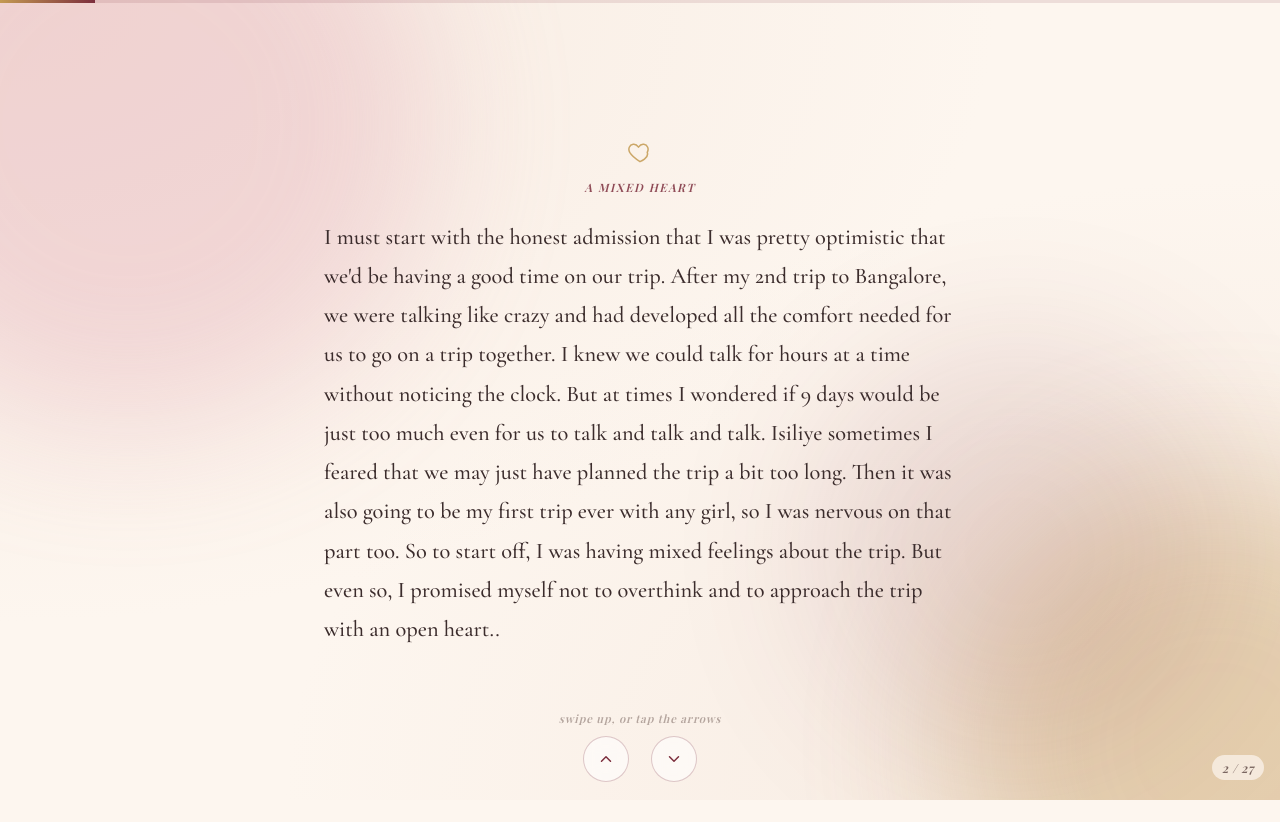
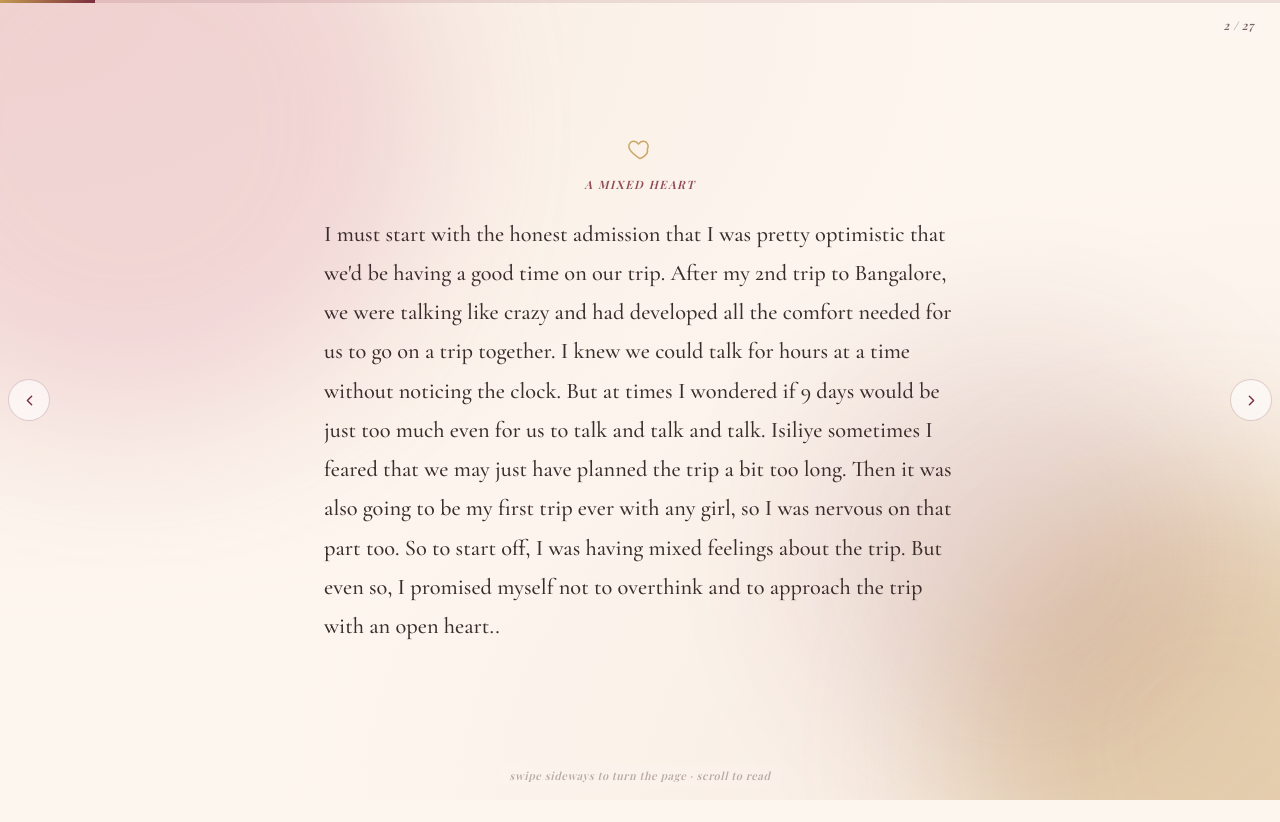
Before and after one commit to ubermensch-w2p/for-simy, a plain HTML site: page index.html in a window 1280 px wide. Both pictures are taken after a click on the button "Next page". Drawn offline with nearby package versions, Linux system fonts and the light colour scheme; a web font is replaced by a local one.

Commit message:
decouple scroll and swipe

```diff
--- a/index.html
+++ b/index.html
@@ -98,8 +98,8 @@
   .stage{
     position:relative;
     z-index:1;
+    height:100vh;
     height:100dvh;
-    height:100vh;
     width:100%;
   }
 
@@ -109,7 +109,10 @@
     display:flex;
     align-items:center;
     justify-content:center;
-    padding: max(9vh, 36px) 7vw calc(max(9vh, 36px) + env(safe-area-inset-bottom, 0px)) 7vw;
+    padding-top: max(8vh, 30px);
+    padding-bottom: calc(max(8vh, 30px) + env(safe-area-inset-bottom, 0px));
+    padding-left: max(7vw, calc(64px + env(safe-area-inset-left, 0px)));
+    padding-right: max(7vw, calc(64px + env(safe-area-inset-right, 0px)));
     opacity:0;
     transform:translateY(28px) scale(.985);
     transition:opacity .65s cubic-bezier(.22,1,.36,1), transform .65s cubic-bezier(.22,1,.36,1);
@@ -131,29 +134,26 @@
     width:100%;
     max-height:100%;
     overflow-y:auto;
-    overscroll-behavior:contain;
+    overflow-x:hidden;
+    overscroll-behavior-y:contain;
+    touch-action:pan-y;
     -webkit-overflow-scrolling:touch;
-    padding: 4px 4px 16px 4px;
+    padding: 4px 4px 22px 4px;
     scrollbar-width:thin;
     scrollbar-color:var(--rose) transparent;
   }
   .slide-inner::-webkit-scrollbar{width:5px;}
   .slide-inner::-webkit-scrollbar-thumb{background:var(--rose);border-radius:4px;}
 
-  /* Extra breathing room at the bottom of slides that need to scroll,
-     so the last line of text never sits under the floating nav buttons. */
-  .slide-inner.has-scroll{
-    padding-bottom: calc(100px + env(safe-area-inset-bottom, 0px));
-  }
-
-  /* Soft fade cue: hints that there's more to read below, and visually
-     eases text out from behind the nav buttons instead of a hard clip. */
+  /* Soft fade cue: purely a "there's more below" hint for scrollable
+     pages — reading and page-turning are separate gestures now, so
+     this is cosmetic rather than load-bearing for avoiding overlap. */
   .scroll-fade{
     position:fixed;
     left:0;right:0;
     bottom:0;
-    height:126px;
-    background:linear-gradient(to bottom, rgba(253,246,239,0) 0%, var(--cream) 72%);
+    height:64px;
+    background:linear-gradient(to bottom, rgba(253,246,239,0) 0%, var(--cream) 85%);
     pointer-events:none;
     z-index:5;
     opacity:0;
@@ -230,6 +230,7 @@
     border-radius:40px;
     cursor:pointer;
     background:rgba(255,255,255,.35);
+    -webkit-backdrop-filter:blur(6px);
     backdrop-filter:blur(6px);
     animation:pulse 2.6s ease-in-out infinite;
     touch-action:manipulation;
@@ -261,68 +262,68 @@
     margin:2px 0 0 0;
   }
 
-  /* Navigation */
-  .nav{
+  /* Navigation — page-turn buttons live on the side edges, well clear
+     of the reading column, so they never sit over text at any scroll
+     position. Vertical space (top/bottom) is reserved for reading. */
+  .nav-btn{
     position:fixed;
-    left:0;right:0;
-    bottom:calc(18px + env(safe-area-inset-bottom, 0px));
-    display:flex;
-    align-items:center;
-    justify-content:center;
-    gap:22px;
-    z-index:10;
-    pointer-events:none;
-  }
-  .nav button{
-    pointer-events:auto;
-    width:46px;height:46px;
+    top:50%;
+    transform:translateY(-50%);
+    width:42px;height:42px;
     border-radius:50%;
-    border:1px solid rgba(124,46,61,.25);
-    background:rgba(255,255,255,.55);
+    border:1px solid rgba(124,46,61,.22);
+    background:rgba(255,255,255,.6);
+    -webkit-backdrop-filter:blur(8px);
     backdrop-filter:blur(8px);
     display:flex;
     align-items:center;
     justify-content:center;
     cursor:pointer;
     color:var(--wine);
+    z-index:10;
     transition:transform .2s ease, background .2s ease, opacity .3s ease;
     touch-action:manipulation;
     -webkit-tap-highlight-color:transparent;
     user-select:none;
   }
-  .nav button:active{transform:scale(.9);}
-  .nav button:disabled{opacity:0;pointer-events:none;}
-  .nav button svg{width:18px;height:18px; pointer-events:none;}
+  #prevBtn{ left: calc(8px + env(safe-area-inset-left, 0px)); }
+  #nextBtn{ right: calc(8px + env(safe-area-inset-right, 0px)); }
+  .nav-btn:active{ transform:translateY(-50%) scale(.88); }
+  .nav-btn:disabled{ opacity:0; pointer-events:none; }
+  .nav-btn svg{ width:17px;height:17px; pointer-events:none; }
 
   .counter{
     position:fixed;
+    top:calc(14px + env(safe-area-inset-top, 0px));
     right:calc(16px + env(safe-area-inset-right, 0px));
-    bottom:calc(20px + env(safe-area-inset-bottom, 0px));
     font-family:'Playfair Display', serif;
     font-style:italic;
-    font-size:.78rem;
+    font-size:.74rem;
     color:var(--ink-soft);
     letter-spacing:.05em;
     z-index:10;
     background:rgba(253,246,239,.7);
-    padding:4px 10px;
+    padding:3px 10px;
     border-radius:20px;
   }
 
   .hint{
     position:fixed;
     left:50%;
-    bottom:calc(74px + env(safe-area-inset-bottom, 0px));
+    bottom:calc(14px + env(safe-area-inset-bottom, 0px));
     transform:translateX(-50%);
     font-family:'Playfair Display', serif;
     font-style:italic;
-    font-size:.7rem;
-    letter-spacing:.08em;
+    font-size:.68rem;
+    letter-spacing:.06em;
     color:var(--ink-soft);
     opacity:.55;
-    z-index:10;
+    z-index:6;
     text-align:center;
     pointer-events:none;
+    background:rgba(253,246,239,.7);
+    padding:3px 12px;
+    border-radius:20px;
   }
 
   @media (min-width: 720px){
@@ -330,7 +331,10 @@
   }
 
   @media (max-height: 620px){
-    .slide{ padding-top:5vh; padding-bottom:5vh; }
+    .slide{
+      padding-top:4vh;
+      padding-bottom: calc(4vh + env(safe-area-inset-bottom, 0px));
+    }
     .eyebrow{ margin-bottom:14px; }
   }
 </style>
@@ -623,17 +627,15 @@
 
 <div class="scroll-fade" id="scrollFade"></div>
 
-<div class="nav">
-  <button id="prevBtn" aria-label="Previous">
-    <svg viewBox="0 0 24 24" fill="none" stroke="currentColor" stroke-width="2" stroke-linecap="round" stroke-linejoin="round"><path d="M18 15l-6-6-6 6"/></svg>
-  </button>
-  <button id="nextBtn" aria-label="Next">
-    <svg viewBox="0 0 24 24" fill="none" stroke="currentColor" stroke-width="2" stroke-linecap="round" stroke-linejoin="round"><path d="M6 9l6 6 6-6"/></svg>
-  </button>
-</div>
+<button id="prevBtn" class="nav-btn" aria-label="Previous page">
+  <svg viewBox="0 0 24 24" fill="none" stroke="currentColor" stroke-width="2" stroke-linecap="round" stroke-linejoin="round"><path d="M15 18l-6-6 6-6"/></svg>
+</button>
+<button id="nextBtn" class="nav-btn" aria-label="Next page">
+  <svg viewBox="0 0 24 24" fill="none" stroke="currentColor" stroke-width="2" stroke-linecap="round" stroke-linejoin="round"><path d="M9 6l6 6-6 6"/></svg>
+</button>
 
 <div class="counter" id="counter">1 / 27</div>
-<div class="hint" id="hint">swipe up, or tap the arrows</div>
+<div class="hint" id="hint">swipe sideways to turn the page · scroll to read</div>
 
 <script>
 (function(){
@@ -657,26 +659,16 @@
     return s ? s.querySelector('.slide-inner') : null;
   }
 
-  // A slide only needs the extra bottom clearance / fade cue if its
-  // content is actually taller than the visible area.
-  function isScrollable(inner){
-    return !!inner && (inner.scrollHeight - inner.clientHeight > 4);
-  }
-
-  function atBottom(inner){
-    return !inner || (inner.scrollHeight - inner.clientHeight - inner.scrollTop <= 4);
-  }
-
-  function atTop(inner){
-    return !inner || inner.scrollTop <= 4;
-  }
-
+  // Purely cosmetic: show a "more below" fade while a long page still
+  // has unread content underneath. Has no bearing on page-turning —
+  // reading (vertical) and turning pages (horizontal) are now fully
+  // separate gestures, so there is nothing for this to conflict with.
   function updateScrollCues(){
     var inner = activeInner();
     if(!inner){ scrollFade.classList.remove('show'); return; }
-    var scrollable = isScrollable(inner);
-    inner.classList.toggle('has-scroll', scrollable);
-    scrollFade.classList.toggle('show', scrollable && !atBottom(inner));
+    var scrollable = inner.scrollHeight - inner.clientHeight > 4;
+    var atBottom = inner.scrollHeight - inner.clientHeight - inner.scrollTop <= 4;
+    scrollFade.classList.toggle('show', scrollable && !atBottom);
   }
 
   function render(){
@@ -689,7 +681,7 @@
     counter.textContent = (current+1) + ' / ' + total;
     prevBtn.disabled = current === 0;
     nextBtn.disabled = current === total - 1;
-    hint.style.opacity = current === 0 ? '1' : (current < 3 ? '.55' : '0');
+    hint.style.opacity = current === 0 ? '1' : (current < 3 ? '.5' : '0');
     updateScrollCues();
   }
 
@@ -732,26 +724,29 @@
   bindTap(nextBtn, next);
   bindTap(document.getElementById('beginBtn'), next);
 
+  // Keyboard: left/right (and Page Up/Down, Space) turn pages, matching
+  // the horizontal swipe gesture. Up/Down are left alone so they keep
+  // their normal browser behaviour of scrolling the page content.
   window.addEventListener('keydown', function(e){
-    if(['ArrowDown','ArrowRight',' ','PageDown'].indexOf(e.key) > -1){ e.preventDefault(); next(); }
-    if(['ArrowUp','ArrowLeft','PageUp'].indexOf(e.key) > -1){ e.preventDefault(); prev(); }
+    if(['ArrowRight',' ','PageDown'].indexOf(e.key) > -1){ e.preventDefault(); next(); }
+    if(['ArrowLeft','PageUp'].indexOf(e.key) > -1){ e.preventDefault(); prev(); }
     if(e.key === 'Home'){ goTo(0); }
     if(e.key === 'End'){ goTo(total-1); }
   });
 
-  // touch / swipe — a vertical drag only changes the page once the
-  // reader has actually run out of content to scroll in that direction.
-  // Any drag that the inner content absorbs as a scroll never also
-  // flips the page, so there's no more "one extra scroll = next page".
-  var touchStartX = 0, touchStartY = 0, touchActive = false, scrollTopAtStart = 0;
+  // Page-turning gesture: HORIZONTAL swipe only. Vertical drags are
+  // never touched by this handler at all — touch-action:pan-y on the
+  // scrollable content means a vertical drag is handled entirely by
+  // the browser's native scrolling, with zero JS in the loop. That
+  // full separation is what makes reading and turning pages feel
+  // predictable instead of tangled together.
+  var touchStartX = 0, touchStartY = 0, touchActive = false;
   document.addEventListener('touchstart', function(e){
     if(e.touches.length !== 1) return;
-    if(e.target.closest && e.target.closest('.nav, .cover .begin')) return;
+    if(e.target.closest && e.target.closest('.nav-btn, .cover .begin')) return;
     touchStartX = e.touches[0].clientX;
     touchStartY = e.touches[0].clientY;
     touchActive = true;
-    var inner = activeInner();
-    scrollTopAtStart = inner ? inner.scrollTop : 0;
   }, {passive:true});
 
   document.addEventListener('touchend', function(e){
@@ -759,36 +754,11 @@
     touchActive = false;
     var dx = e.changedTouches[0].clientX - touchStartX;
     var dy = e.changedTouches[0].clientY - touchStartY;
-    var absDx = Math.abs(dx), absDy = Math.abs(dy);
-    var threshold = 46;
-    var inner = activeInner();
-
-    if(absDy > absDx && absDy > threshold){
-      var scrollTopAtEnd = inner ? inner.scrollTop : 0;
-      var contentDidScroll = Math.abs(scrollTopAtEnd - scrollTopAtStart) > 2;
-      if(contentDidScroll) return; // this drag just read the page, not turned it
-      if(dy < 0){
-        if(atBottom(inner)) next();
-      } else {
-        if(atTop(inner)) prev();
-      }
-    } else if(absDx > absDy && absDx > threshold){
+    if(Math.abs(dx) > Math.abs(dy) && Math.abs(dx) > 56){
       if(dx < 0){ next(); } else { prev(); }
     }
-  }, {passive:true});
-
-  // mouse wheel (desktop) — same rule: only turn the page once the
-  // active slide has nothing left to scroll in that direction.
-  var wheelLock = false;
-  window.addEventListener('wheel', function(e){
-    if(wheelLock) return;
-    if(Math.abs(e.deltaY) < 24) return;
-    var inner = activeInner();
-    if(e.deltaY > 0 && !atBottom(inner)) return;
-    if(e.deltaY < 0 && !atTop(inner)) return;
-    wheelLock = true;
-    if(e.deltaY > 0){ next(); } else { prev(); }
-    setTimeout(function(){ wheelLock = false; }, 550);
+    // A vertical-dominant gesture is left alone entirely — it was
+    // already handled as a native scroll while it was happening.
   }, {passive:true});
 
   render();
```
Also changed, not shown: probe.txt (added).
